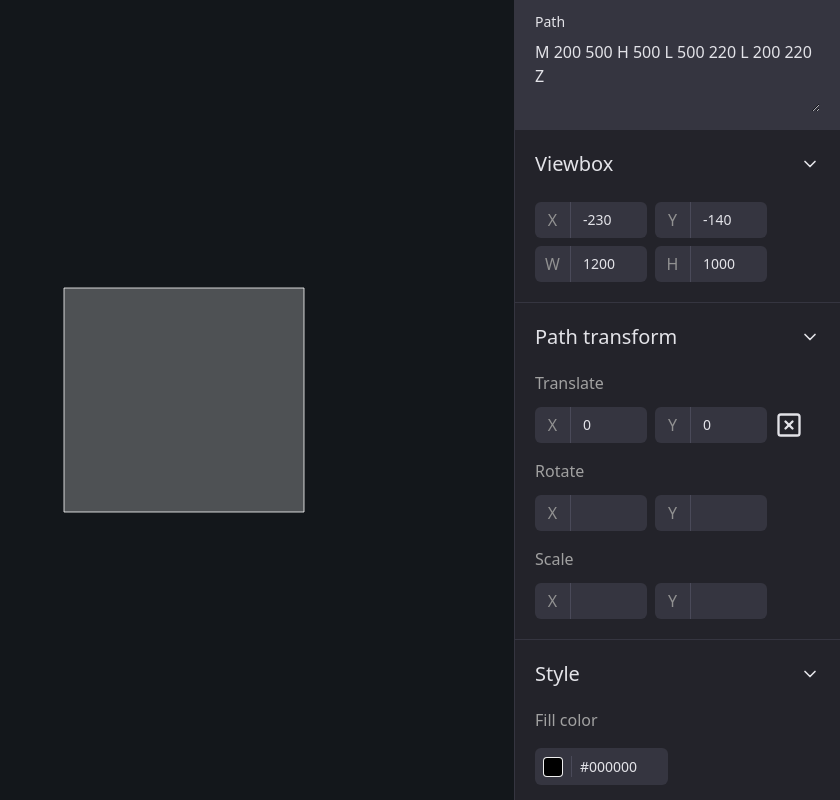
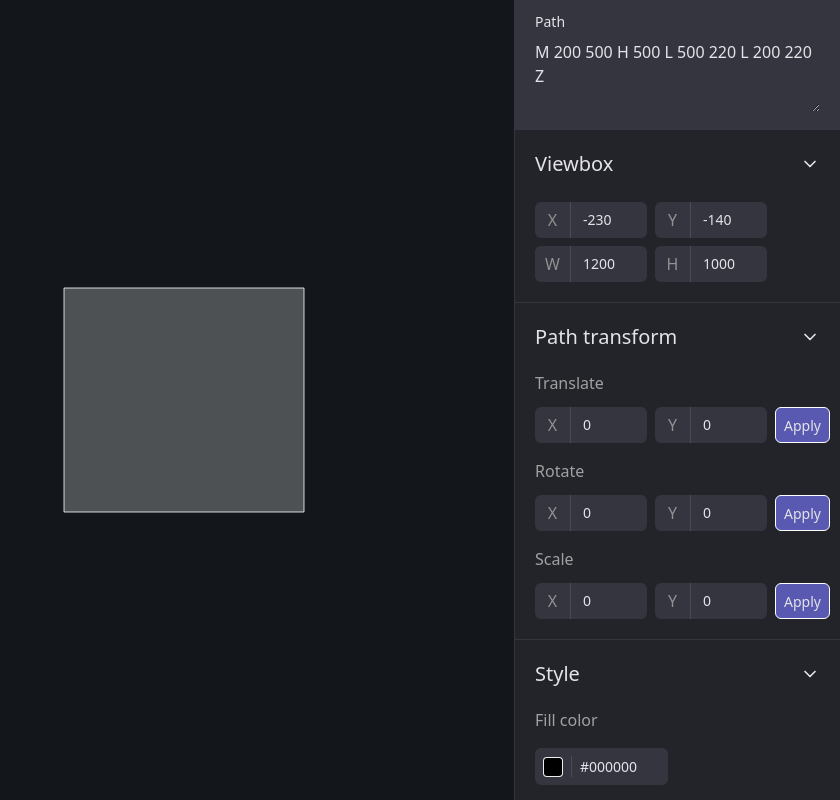
Before and after one commit to pabol139/path-editor, a Next.js app: page / in a window 1280 px wide. Shown: the whole page, without its empty margins (440-1280 px from the left). Built offline with nearby package versions, Linux system fonts and the light colour scheme.

Commit message:
Update: Transform update functions and Viewbox update function

```diff
--- a/src/app/components/Input.tsx
+++ b/src/app/components/Input.tsx
@@ -5,7 +5,7 @@ type InputProps = {
   leftText: string;
   property?: keyof Viewbox;
   value: string;
-  setter: (x: string, y: string) => void;
+  setter: (value: string) => void;
 };
 
 export default function Input({
@@ -14,19 +14,6 @@ export default function Input({
   value,
   setter,
 }: InputProps) {
-  const handleChange = (event: React.ChangeEvent<HTMLInputElement>) => {
-    const rawValue = event.target.value || "0";
-    const value = parseFloat(rawValue);
-
-    if (!isNaN(value)) {
-      if (leftText.toUpperCase() === "X") {
-        setter(value.toString(), "0");
-      } else if (leftText.toUpperCase() === "Y") {
-        setter("0", value.toString());
-      }
-    }
-  };
-
   return (
     <div className="relative">
       <label
@@ -40,7 +27,7 @@ export default function Input({
         className="rounded-md text-sm py-2 pr-3 pl-12 max-w-28 bg-secondary"
         type="text"
         value={value}
-        onChange={handleChange}
+        onChange={(e) => setter(e.target.value)}
       />
     </div>
   );
--- a/src/app/components/MainSvg.tsx
+++ b/src/app/components/MainSvg.tsx
@@ -8,18 +8,20 @@ export default function MainSvg() {
   const path = usePath();
 
   const [viewbox, setViewbox] = useState<Viewbox>({
-    x: -230,
-    y: -140,
-    width: 1200,
-    height: 1000,
+    x: "-230",
+    y: "-140",
+    width: "1200",
+    height: "1000",
   });
 
   // Type for updateViewbox function
-  const updateViewbox = (key: keyof Viewbox, value: number) => {
+  const updateViewbox = (key: keyof Viewbox, value: string) => {
     setViewbox((prevState) => ({
       ...prevState,
       [key]: value,
     }));
+
+    console.log(viewbox);
   };
 
   return (
@@ -30,7 +32,7 @@ export default function MainSvg() {
       >
         <path d={path} fill="#ffffff40" stroke="#fff" strokeWidth={1}></path>
       </svg>
-      <Sidebar viewbox={viewbox} setViewbox={updateViewbox} />
+      <Sidebar viewbox={viewbox} updateViewbox={updateViewbox} />
     </>
   );
 }
--- a/src/app/components/Section_transform.tsx
+++ b/src/app/components/Section_transform.tsx
@@ -1,27 +1,66 @@
 import SectionHeader from "./SectionHeader";
-import { XSquare } from "react-feather";
 import Input from "./Input";
 import { usePath, useSetPath } from "../context/PathContext";
 import { translate } from "../utils/pathUtils";
 import { useState } from "react";
 
 type Coordinates = {
+  translate: AxisValues;
+  rotate: AxisValues;
+  scale: AxisValues;
+};
+
+type Axis = "x" | "y";
+
+type AxisValues = {
   x: string;
   y: string;
 };
+
+type Action = "translate" | "rotate" | "scale";
+
+const axis = ["x", "y"];
 
 export default function TransformSection() {
   const path = usePath();
   const setPath = useSetPath();
 
   const [coordinates, setCoordinates] = useState<Coordinates>({
-    x: "0",
-    y: "0",
+    translate: {
+      x: "0",
+      y: "0",
+    },
+    rotate: {
+      x: "0",
+      y: "0",
+    },
+    scale: {
+      x: "0",
+      y: "0",
+    },
   });
 
-  const handleTransform = (x: string, y: string) => {
-    setCoordinates({ ...coordinates, x: x, y: y });
-    setPath(translate(path, x, y));
+  const updatePosition = (action: Action, axis: Axis, value: string) => {
+    setCoordinates((prev) => ({
+      ...prev,
+      [action]: { ...prev[action], [axis]: value },
+    }));
+  };
+
+  const handleTranslate = () => {
+    setPath(
+      translate(path, coordinates["translate"].x, coordinates["translate"].y)
+    );
+  };
+  const handleRotate = () => {
+    // setPath(
+    //   rotate(path, coordinates["rotate"].x, coordinates["rotate"].y)
+    // );
+  };
+  const handleScale = () => {
+    // setPath(
+    //   scale(path, coordinates["scale"].x, coordinates["scale"].y)
+    // );
   };
 
   return (
@@ -31,35 +70,70 @@ export default function TransformSection() {
         <div>
           <h4 className="text-gray100">Translate</h4>
           <div className="flex gap-2 mt-3">
-            {Array.from(["x", "y"]).map((char, index) => {
+            {axis.map((char, index) => {
               return (
                 <Input
                   leftText={char}
                   key={index}
-                  value={coordinates[char as keyof Coordinates]}
-                  setter={handleTransform}
+                  value={coordinates["translate"][char as Axis]}
+                  setter={(value) =>
+                    updatePosition("translate", char as Axis, value)
+                  }
                 />
               );
             })}
-            <button>
-              <XSquare size={28}></XSquare>
+            <button
+              onClick={handleTranslate}
+              className="px-2 py-1 border bg-purple rounded-md border-white"
+            >
+              <span className="text-sm">Apply</span>
             </button>
           </div>
         </div>
         <div>
           <h4 className="text-gray100">Rotate</h4>
           <div className="flex gap-2 mt-3">
-            {Array.from(["x", "y"]).map((char, index) => {
-              return <Input leftText={char} key={index} />;
+            {axis.map((char, index) => {
+              return (
+                <Input
+                  leftText={char}
+                  key={index}
+                  value={coordinates["rotate"][char as Axis]}
+                  setter={(value) =>
+                    updatePosition("rotate", char as Axis, value)
+                  }
+                />
+              );
             })}
+            <button
+              onClick={handleRotate}
+              className="px-2 py-1 border bg-purple rounded-md border-white"
+            >
+              <span className="text-sm">Apply</span>
+            </button>
           </div>
         </div>
         <div>
           <h4 className="text-gray100">Scale</h4>
           <div className="flex gap-2 mt-3">
-            {Array.from(["x", "y"]).map((char, index) => {
-              return <Input leftText={char} key={index} />;
+            {axis.map((char, index) => {
+              return (
+                <Input
+                  leftText={char}
+                  key={index}
+                  value={coordinates["scale"][char as Axis]}
+                  setter={(value) =>
+                    updatePosition("scale", char as Axis, value)
+                  }
+                />
+              );
             })}
+            <button
+              onClick={handleScale}
+              className="px-2 py-1 border bg-purple rounded-md border-white"
+            >
+              <span className="text-sm">Apply</span>
+            </button>
           </div>
         </div>
       </div>
--- a/src/app/components/Section_viewbox.tsx
+++ b/src/app/components/Section_viewbox.tsx
@@ -4,31 +4,31 @@ import { Viewbox } from "../types/Viewbox";
 
 type ViewboxSectionProps = {
   viewbox: Viewbox;
-  setViewbox: (key: keyof Viewbox, value: number) => void;
+  updateViewbox: (key: keyof Viewbox, value: string) => void;
 };
 
 const viewboxArray = [
   {
-    char: "X",
+    char: "x",
     value: "x" as keyof Viewbox,
   },
   {
-    char: "Y",
+    char: "y",
     value: "y" as keyof Viewbox,
   },
   {
-    char: "W",
+    char: "w",
     value: "width" as keyof Viewbox,
   },
   {
-    char: "H",
+    char: "h",
     value: "height" as keyof Viewbox,
   },
 ];
 
 export default function ViewboxSection({
   viewbox,
-  setViewbox,
+  updateViewbox,
 }: ViewboxSectionProps) {
   return (
     <section className=" pb-5 border-b border-secondary">
@@ -40,7 +40,9 @@ export default function ViewboxSection({
               leftText={item.char}
               property={item.value}
               value={viewbox[item.value]}
-              setter={setViewbox}
+              setter={(value) =>
+                updateViewbox(item.value as keyof Viewbox, value)
+              }
               key={index}
             />
           );
--- a/src/app/components/Sidebar.tsx
+++ b/src/app/components/Sidebar.tsx
@@ -7,15 +7,15 @@ import CommandsSection from "./Section_commands";
 
 type SiderbarProps = {
   viewbox: Viewbox;
-  setViewbox: (key: keyof Viewbox, value: number) => void;
+  updateViewbox: (key: keyof Viewbox, value: string) => void;
 };
 
-export default function Sidebar({ viewbox, setViewbox }: SiderbarProps) {
+export default function Sidebar({ viewbox, updateViewbox }: SiderbarProps) {
   return (
     <aside className="absolute overflow-auto border-l bg-primary border-secondary top-0 right-0 h-full text-tertiary w-full max-w-[326px]">
       <PathSection />
 
-      <ViewboxSection viewbox={viewbox} setViewbox={setViewbox} />
+      <ViewboxSection viewbox={viewbox} updateViewbox={updateViewbox} />
 
       <TransformSection />
 
--- a/src/app/utils/pathUtils.tsx
+++ b/src/app/utils/pathUtils.tsx
@@ -140,6 +140,10 @@ export const translate = (path: string, x: string, y: string) => {
 const convertPathToString = (commands: ParsePath<number>) => {
   return commands
     .map((command) => {
+      if (command.letter.toUpperCase() === "Z") {
+        return command.letter;
+      }
+
       return (
         command.letter +
         " " +
```
Also changed, not shown: src/app/types/Viewbox.ts (+4 -4 lines).
